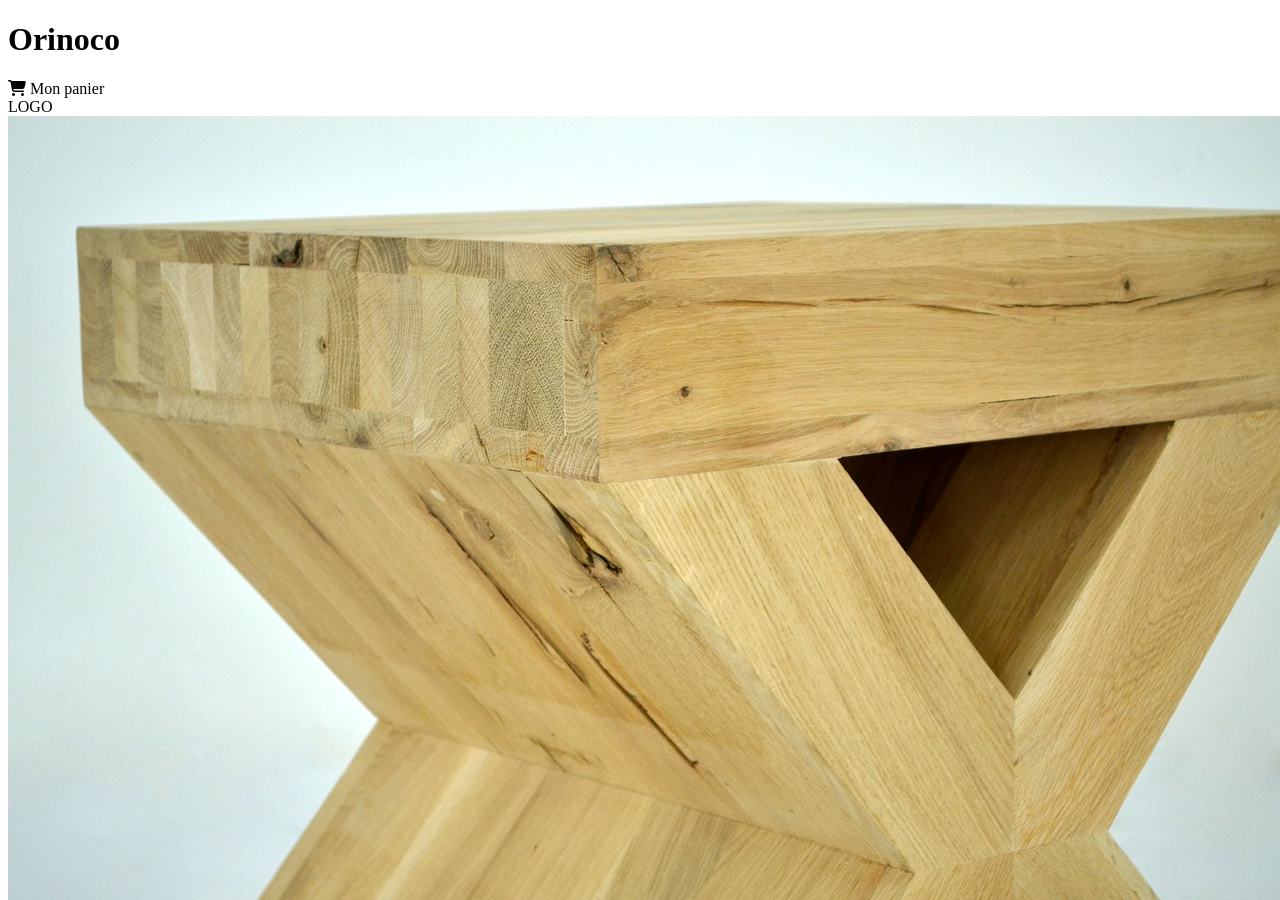
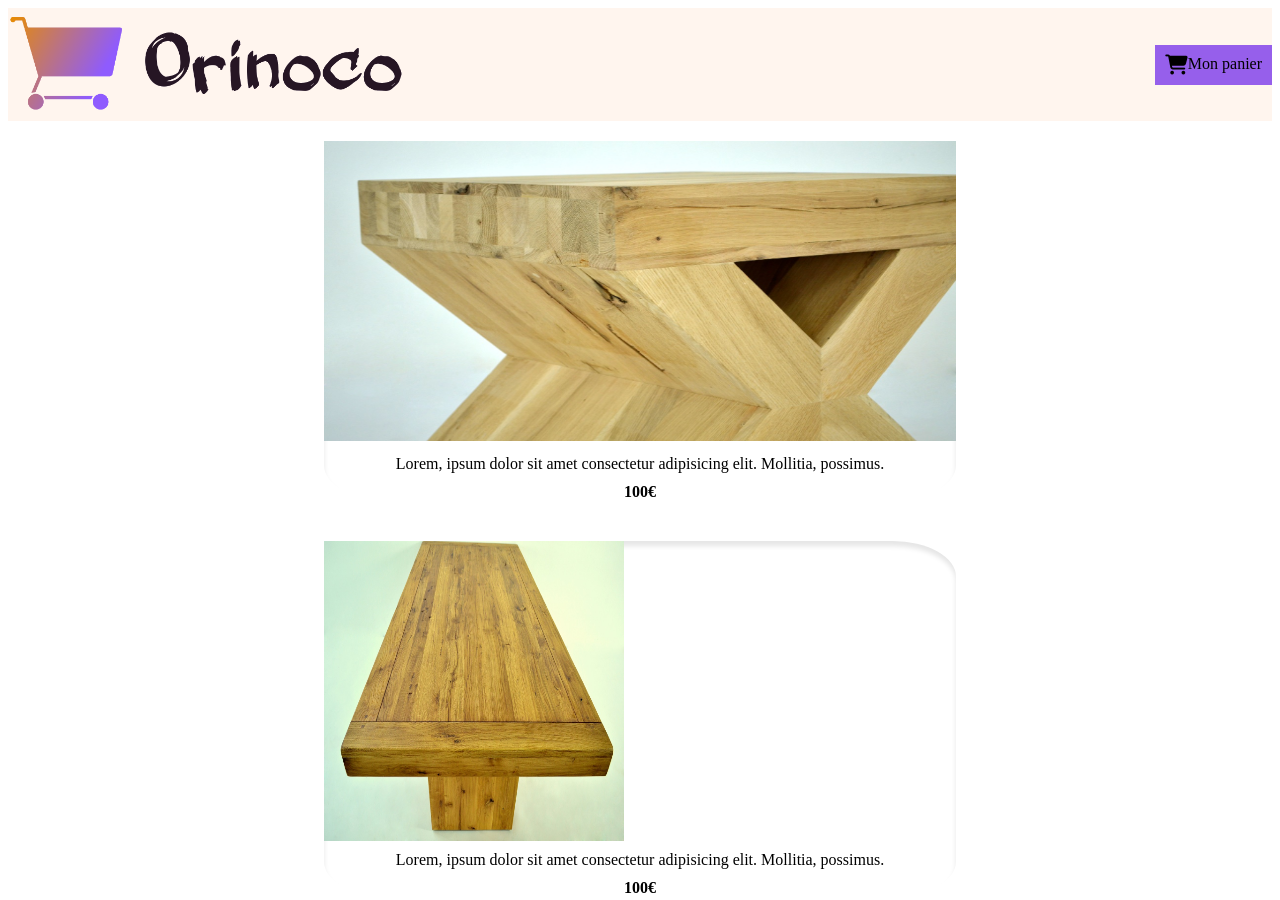
Before and after one commit to FranMori/FrancoisMoriame_5_25052021, a website: page index.html in a window 1280 px wide. Shown: the top 900 px of the page. Drawn offline with Linux system fonts and the light colour scheme.

Commit message:
Début de l'implémentation CSS

```diff
--- a/index.html
+++ b/index.html
@@ -6,22 +6,23 @@
   <meta name="viewport" content="width=device-width, initial-scale=1.0">
 
   <script src="https://kit.fontawesome.com/420e897a90.js" crossorigin="anonymous"></script>
+  <link rel="stylesheet" href="/style.css">
 
   <title>Orinoco</title>
 </head>
 <body>
   <header>
-    <h1 class="header__titre">Orinoco</h1>
+    <div class="header__logo"><img src="/images/logo.png" alt="Logo de l'entreprise Orinoco"></div>
     <div class="header__panier"><i class="header__panier__logo fas fa-shopping-cart"></i>
       Mon panier
     </div>
-    <div class="header__logo">LOGO</div>
 
   </header>
 <section class="liste">
 
 <div class="liste__carte">
-  <img class="liste__carte__image" src="/images/oak_1.jpg" alt="Image d'un meuble en chêne">
+  <div class="liste__carte__image">
+  <img src="/images/oak_1.jpg" alt="Image d'un meuble en chêne"></div>
   <div class="liste__carte__description"> Lorem, ipsum dolor sit amet consectetur adipisicing elit. Mollitia, possimus. </div>
   <div class="liste__carte__prix"> 100€</div>
 </div>
@@ -52,10 +53,16 @@
 
 
   <footer>
-  <div class="footer__paiement">Moyens de paiement disponible :
+  <div class="footer__info">
+    <ul>
+      <li>À propos de nous</li>
+      <li>Mentions légales</li>
+      <li>Contact</li>
+    </ul>
 
   </div>
-  <div class="footer__logo">LOGO</div>
+  <div class="footer__logo">
+    <img src="/images/logo.png" alt="Logo de l'entreprise Orinoco"></div>
   <div class="footer__rs">
     <i class="fab fa-facebook"></i>
     <i class="fab fa-instagram"></i>
--- /dev/null
+++ b/main.scss
@@ -0,0 +1,67 @@
+header {
+  display: flex;
+  justify-content: space-between;
+  align-items: center;
+  background-color: #fff5ee;
+}
+.header__logo {
+  & img {
+    width: 400px;
+  }
+}
+.header__panier {
+  background-color: #965feb;
+  display: flex;
+  justify-content: space-around;
+  padding: 10px;
+  & i {
+    font-size: 20px;
+  }
+}
+.liste {
+  display: flex;
+  justify-content: center;
+  align-items: center;
+  flex-wrap: nowrap;
+  flex-direction: column;
+  & img {
+    width: 300px;
+    height: 300px;
+  }
+  &__carte {
+    width: 50%;
+    display: flex;
+    flex-direction: column;
+    margin: 20px 0px;
+    border-radius: 10%;
+    -webkit-box-shadow: inset 0px 5px 5px 0px rgba(0, 0, 0, 0.1);
+    -moz-box-shadow: inset 0px 5px 5px 0px rgba(0, 0, 0, 0.1);
+    box-shadow: inset 0px 5px 5px 0px rgba(0, 0, 0, 0.1);
+    &__image img {
+      width: 100%;
+    }
+    &__description {
+      display: flex;
+      justify-content: center;
+      margin: 10px 0px;
+    }
+    &__prix {
+      display: flex;
+      justify-content: center;
+      font-weight: 800;
+    }
+  }
+}
+
+footer {
+  display: flex;
+  justify-content: space-around;
+  align-items: center;
+  background-color: #fff5ee;
+  & ul {
+    list-style: none;
+  }
+}
+.footer__logo img {
+  width: 150px;
+}
--- a/package.json
+++ b/package.json
@@ -4,7 +4,8 @@
   "description": "",
   "main": "server.js",
   "scripts": {
-    "test": "echo \"Error: no test specified\" && exit 1"
+    "test": "echo \"Error: no test specified\" && exit 1",
+    "sass" : "sass --watch ./main.scss:./style.css"
   },
   "author": "",
   "license": "ISC",
```
Also changed, not shown: images/logo.png (added), style.css (added), 1 other file.
